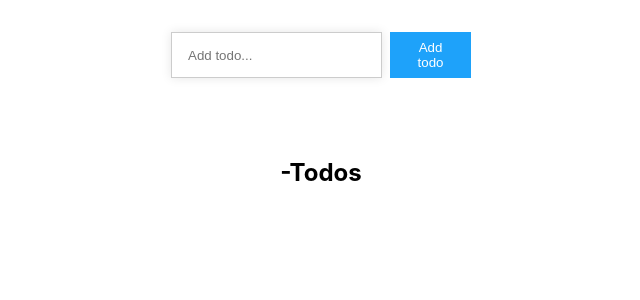
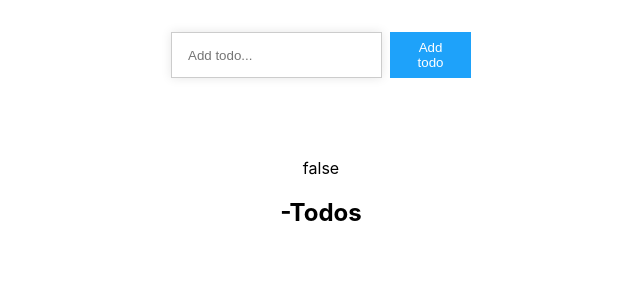
Before and after one commit to StanislavKaisin/mobx-course, a React (Create React App) app: page / in a window 1280 px wide. Shown: the top 300 px of the page, without its empty margins (319-959 px from the left). Built offline with nearby package versions, Linux system fonts and the light colour scheme.

Commit message:
3 ways using actions

```diff
--- a/src/App.tsx
+++ b/src/App.tsx
@@ -6,7 +6,7 @@ import { TodoInput } from "./Todo/TodoInput/TodoInput";
 
 import TodoStore from "./stores/TodoStore";
 import TodoList from "./Todo/TodoList/TodoList";
-import { observable } from "mobx";
+import { action, observable, runInAction } from "mobx";
 import { observer, useLocalObservable } from "mobx-react-lite";
 
 const todos = TodoStore();
@@ -14,9 +14,36 @@ const todos = TodoStore();
 function App() {
   const appUI = useLocalObservable(() => {
     return {
+      loading: false,
       todosVisible: true,
+      receiveData() {
+        this.loading = false;
+        this.todosVisible = !this.todosVisible;
+      },
       toggleTodoVisibility() {
-        appUI.todosVisible = !appUI.todosVisible;
+        this.loading = true;
+        new Promise((resolve) => {
+          setTimeout(() => {
+            return resolve(void 0);
+          }, 1000);
+        }).then(
+          // first case
+          // action(() => {
+          //   this.loading = false;
+          //   this.todosVisible = !this.todosVisible;
+          // })
+
+          // second case
+          // () => {
+          //   runInAction(() => {
+          //     this.loading = false;
+          //     this.todosVisible = !this.todosVisible;
+          //   });
+          // }
+
+          // third case
+          this.receiveData
+        );
       },
     };
   });
@@ -33,6 +60,7 @@ function App() {
     <div className="App">
       <TodoInput />
       <div className={styles["todo-list-wrapper"]}>
+        {String(appUI.loading)}
         <h2 onClick={appUI.toggleTodoVisibility}>
           <span>{appUI.todosVisible ? "-" : "+"}</span>
           Todos
```
